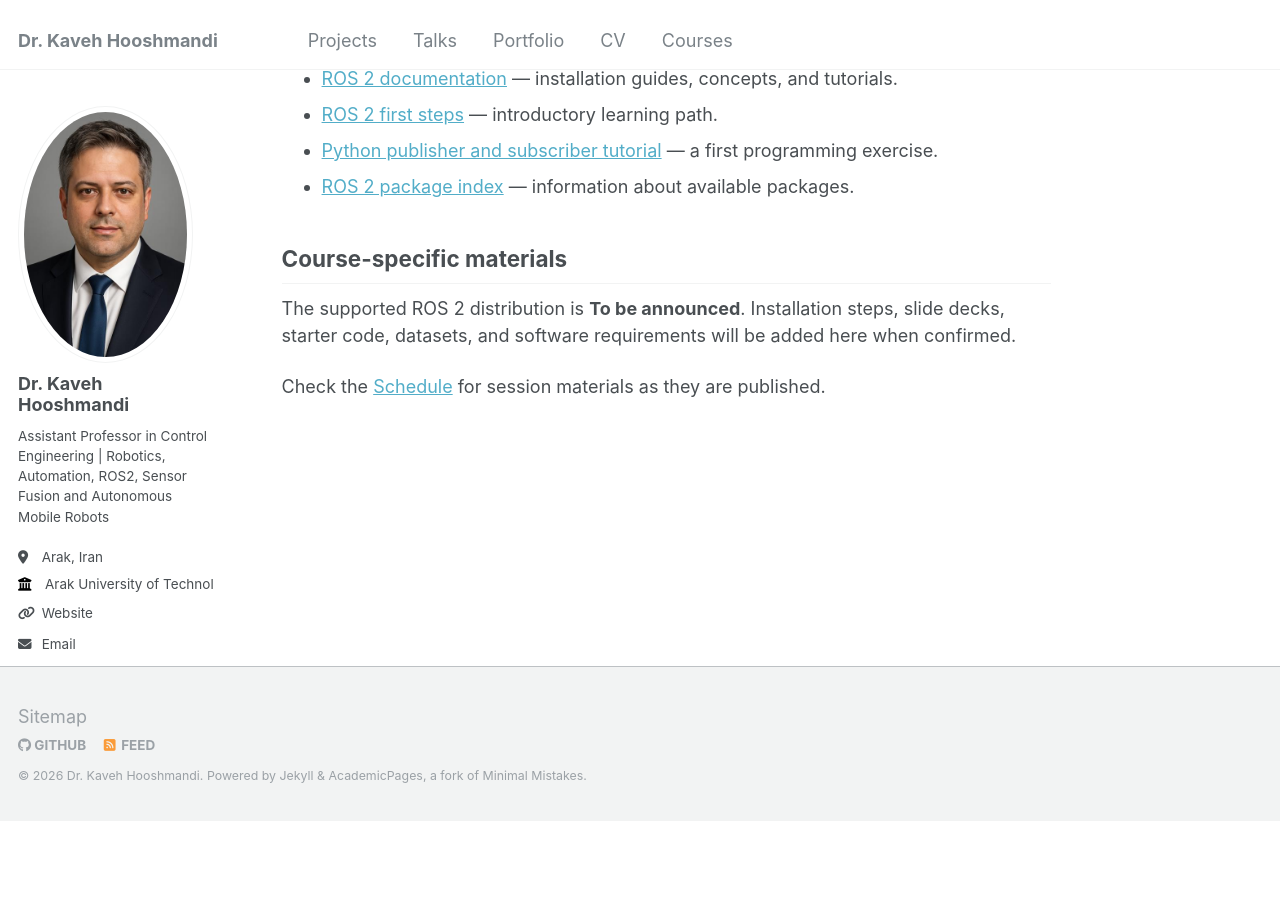
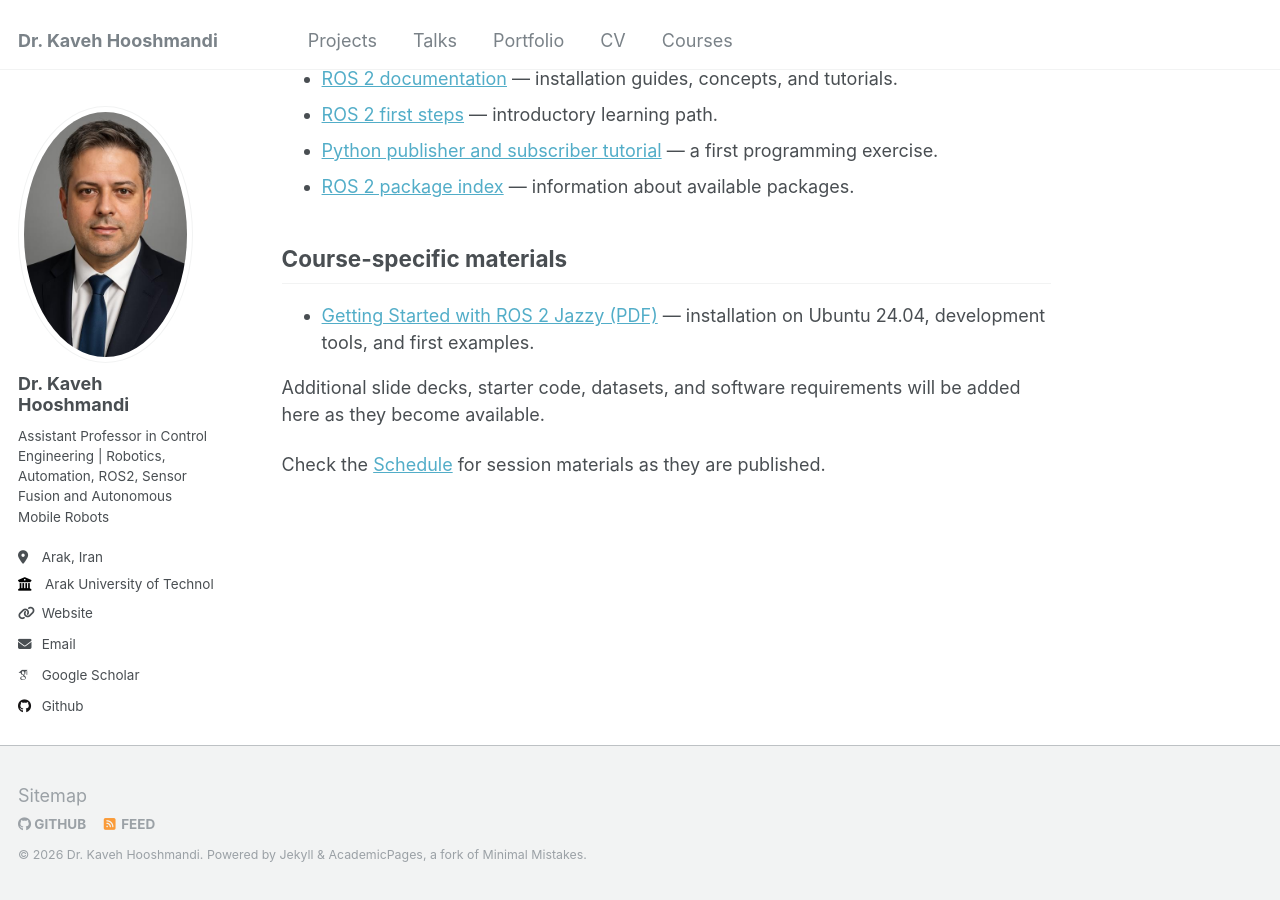
Before and after one commit to kaveh-hooshmandi/kaveh-hooshmandi.github.io, a Jekyll site: the page built from _pages/robot-programming-ros2-resources.md, in a window 1280 px wide and 900 px high, scrolled down 611 px. Built offline with Jekyll 4.4.1, drawn with Linux system fonts in a browser that asks for light colours; some web fonts are replaced; before the commit the page ends 1433 px from its top, so only the background shows below that.

Commit message:
Add ROS 2 Jazzy installation slides to course

```diff
--- a/_pages/robot-programming-ros2-resources.md
+++ b/_pages/robot-programming-ros2-resources.md
@@ -24,6 +24,8 @@
 
 ## Course-specific materials
 
-The supported ROS 2 distribution is **{{ site.data.ros2_course.ros_distribution }}**. Installation steps, slide decks, starter code, datasets, and software requirements will be added here when confirmed.
+- [Getting Started with ROS 2 Jazzy (PDF)](/courses/robot-programming-ros2/materials/ros2_installation.pdf) — installation on Ubuntu 24.04, development tools, and first examples.
+
+Additional slide decks, starter code, datasets, and software requirements will be added here as they become available.
 
 Check the [Schedule](/courses/robot-programming-ros2/schedule/) for session materials as they are published.
```
Also changed, not shown: _pages/robot-programming-ros2-schedule.md (+1 -1 lines), _pages/robot-programming-ros2.md (+2 -0 lines), 1 other file.
